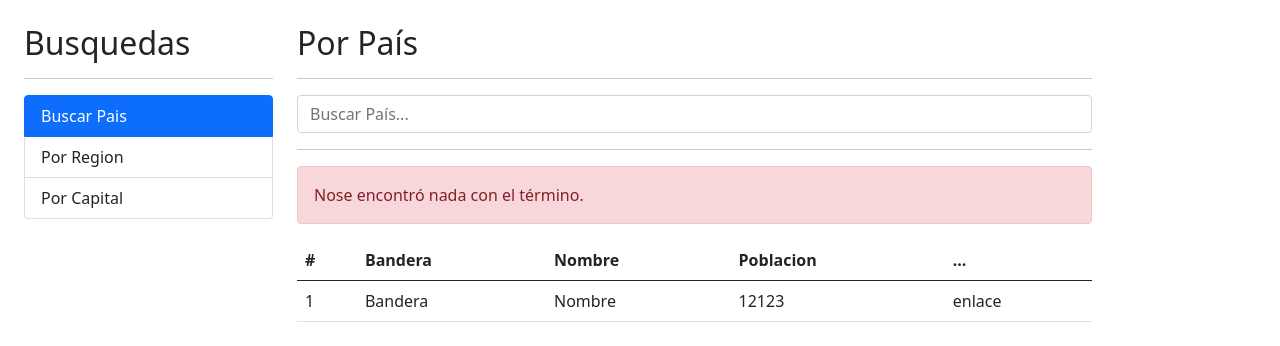
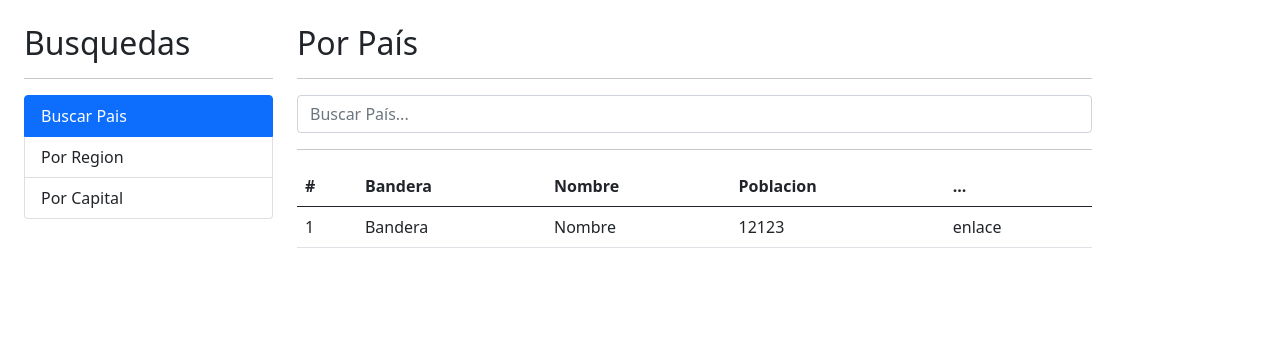
Before and after one commit to coazit/paisesApp, an Angular app: page / in a window 1280 px wide. Shown: the top 346 px of the page. Built offline with nearby package versions, Linux system fonts and the light colour scheme.

Commit message:
Manejo de Errores, No encontrado

```diff
--- a/src/app/pais/pages/por-pais/por-pais.component.html
+++ b/src/app/pais/pages/por-pais/por-pais.component.html
@@ -16,11 +16,11 @@
 </div>
 
 <hr>
-<div class="alert alert-danger">
-    Nose encontró nada con el término.
+<div *ngIf="hayError" class="alert alert-danger">
+    No se encontró nada con el término {{ termino}}.
 </div>
 
-<div class="row">
+<div *ngIf="!hayError" class="row">
     <div class="col">
         <table class="table table-hover">
             <thead>
--- a/src/app/pais/pages/por-pais/por-pais.component.ts
+++ b/src/app/pais/pages/por-pais/por-pais.component.ts
@@ -9,15 +9,22 @@ import { PaisService } from '../../services/pais.service';
 })
 export class PorPaisComponent{
 
-  termino: string="";
+  termino: string ="";
+  hayError: boolean = false;
 
   constructor( private paisService: PaisService ) {}
 
   buscar() {
+    this.hayError = false;
     console.log(this.termino);
-    this.paisService.buscarPais(this.termino).subscribe( resp => {
-      console.log(resp);
-    })
+    this.paisService.buscarPais(this.termino).subscribe(
+      (resp) => {
+        console.log(resp);
+      },
+      (err) => {
+        this.hayError = true;
+      }
+    )
 
 
 
--- a/src/app/pais/services/pais.service.ts
+++ b/src/app/pais/services/pais.service.ts
@@ -1,6 +1,7 @@
 import { HttpClient } from '@angular/common/http';
 import { Injectable } from '@angular/core';
-import { Observable } from 'rxjs';
+import { Observable, of } from 'rxjs';
+import { catchError } from 'rxjs/operators';
 
 @Injectable({
   providedIn: 'root'
```
